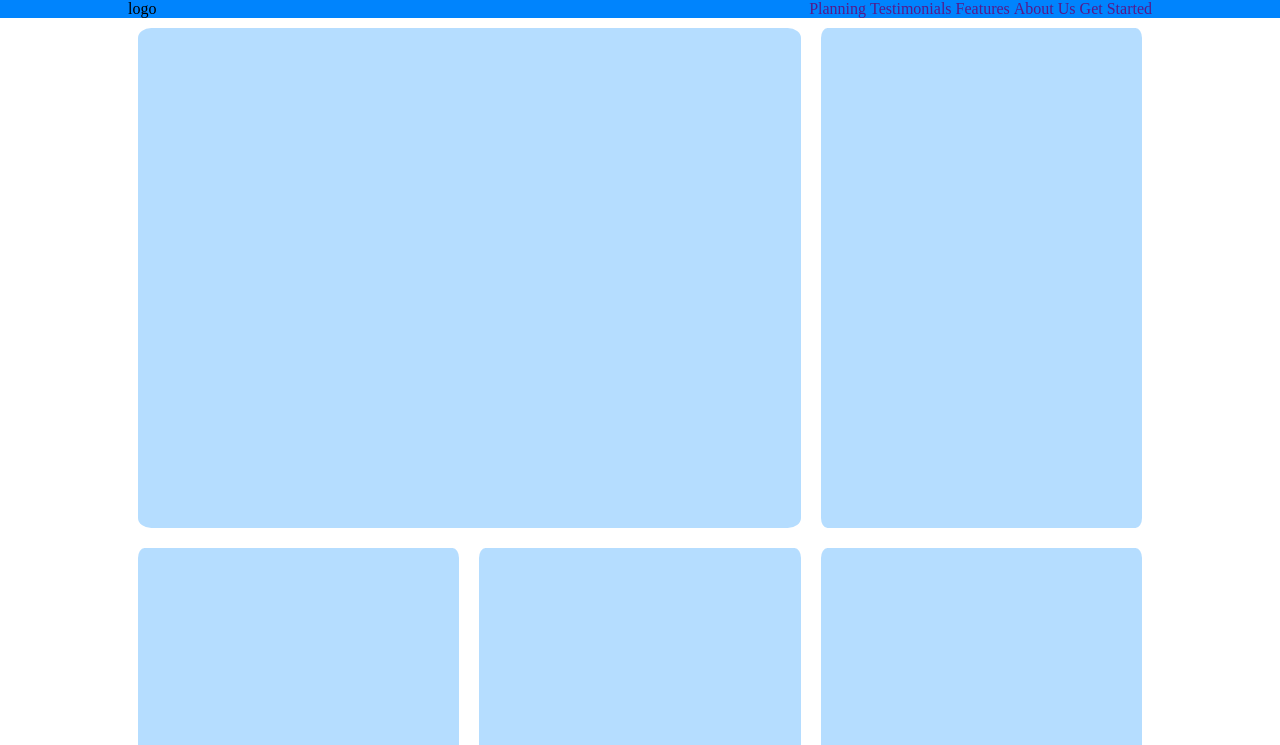
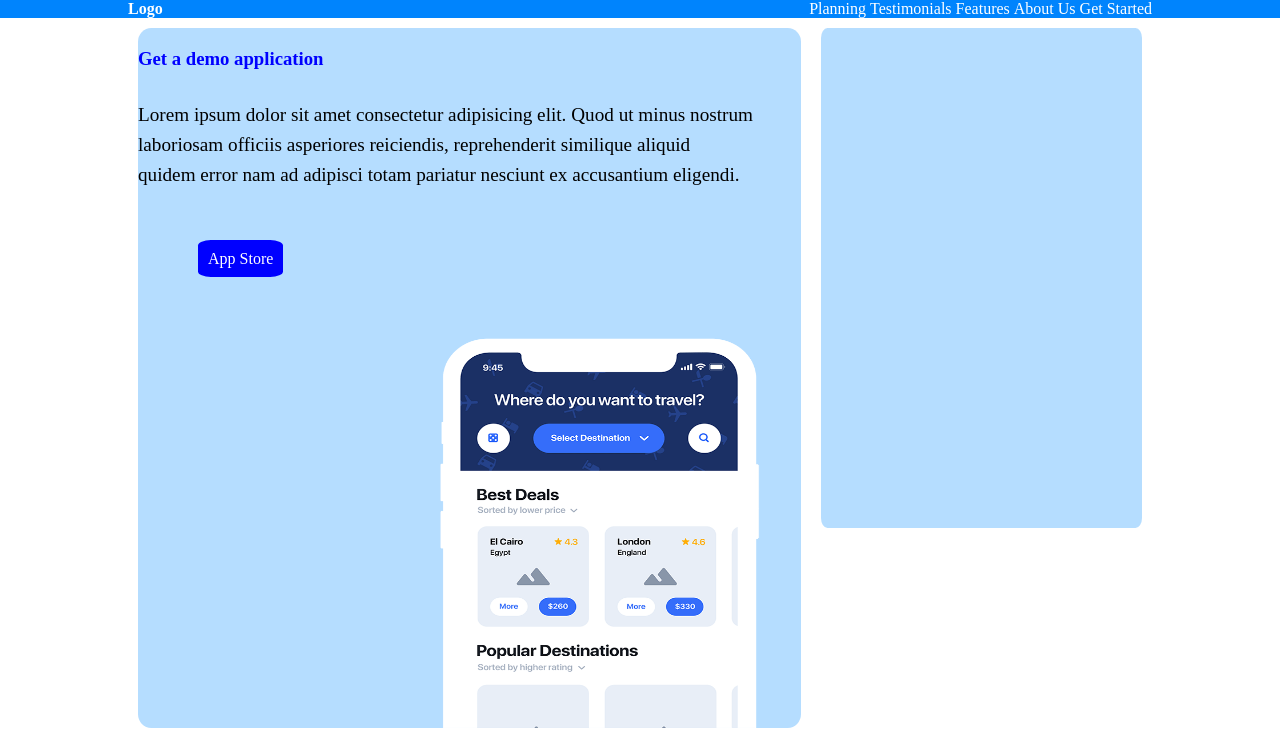
Before and after one commit to violix96/htmlcss-responsive-layout, a plain HTML site: page index.html in a window 1280 px wide. Shown: the top 745 px of the page. Drawn offline with Linux system fonts and the light colour scheme.

Commit message:
[UPD] added content in firts column of jumbotron

```diff
--- a/css/style.css
+++ b/css/style.css
@@ -27,8 +27,14 @@ header .container .header-container .menu-desktop ul li {
 
 a{
     text-decoration: none;
+    color: white;
+}
 
+.img-jumbo{
+    width: 400px;
+    height: 400px;
 }
+
 
 h2{
     text-align: center;
@@ -37,6 +43,22 @@ h2{
 .py-20{
     padding: 20px;
 }
+.py-40{
+    padding: 40px;
+}
+.py-60{
+    padding: 60px;
+}
+
+.my-30{
+    margin: 30px;
+}
+
+.logo{
+    color: white;
+    font-weight: bold;
+}
+
 /* main- */
 
 
@@ -82,7 +104,6 @@ h2{
         display: flex;
         flex-direction: column;
     }
-
 }
 
 
@@ -218,3 +239,26 @@ h2{
 .d-flex{
     display: flex;
 }
+
+.justify-end{
+    justify-content: flex-end;
+}
+
+
+.p-jumbotron{
+    font-size: larger;
+    line-height: 30px;
+    padding-top: 30px;
+}
+
+.h3-jumbotron{
+    color: blue ;
+    padding-top: 20px;
+
+}
+
+.btn-store{
+    background-color:blue;
+    padding: 10px;
+    border-radius: 15%;
+}
--- a/index.html
+++ b/index.html
@@ -13,7 +13,7 @@
     <header>
         <div class="container">
             <div class="header-container">
-                <div>logo</div>
+                <div class="logo">Logo</div>
                 <div class="menu-mobile"><a href=""><i class="fa-solid fa-bars"></i></a></div>
                 <nav class="menu-desktop">
                     <ul>
@@ -32,7 +32,16 @@
         <!-- jumbotron -->
         <div class="container-jumbotron">
             <div class="row">
-                <div class="height-l bg-light-blue big-col-mobile my-10 border-radius"></div>
+                <div class=" bg-light-blue big-col-mobile my-10 border-radius">
+                    <div>
+                        <h3 class=" h3-jumbotron">Get a demo application</h3>
+                        <p class="p-jumbotron">Lorem ipsum dolor sit amet consectetur adipisicing elit. Quod ut minus nostrum <br> laboriosam officiis asperiores reiciendis, reprehenderit similique aliquid <br> quidem error nam ad adipisci totam pariatur nesciunt ex accusantium eligendi.</p>
+                        <p class="py-60"><a class="btn-store" href="">App Store</a></p>
+                        <div class="d-flex justify-end">
+                            <img class="img-jumbo" src="./img/phone.png" alt="">
+                        </div>
+                    </div>
+                </div>
                 <div class="height-l bg-light-blue col-mobile my-10 border-radius"></div>
                 <div class="height-l bg-light-blue col-mobile my-10 border-radius"></div>
                 <div class="height-l bg-light-blue col-mobile my-10 border-radius"></div>
@@ -71,6 +80,9 @@
                     <div class="height-m bg-light-blue col-100 my-10 border-radius"></div>
                     <div class="height-m bg-light-blue col-100 my-10 border-radius"></div>
                     <div class="height-m bg-light-blue col-100 my-10 border-radius"></div>
+                    <div class="height-m bg-light-blue col-100 my-10 border-radius"></div>
+                    <div class="height-m bg-light-blue col-100 my-10 border-radius"></div>
+                    <div class="height-m bg-light-blue col-100 my-10 border-radius"></div>
 
                 </div>
             </div>
```
